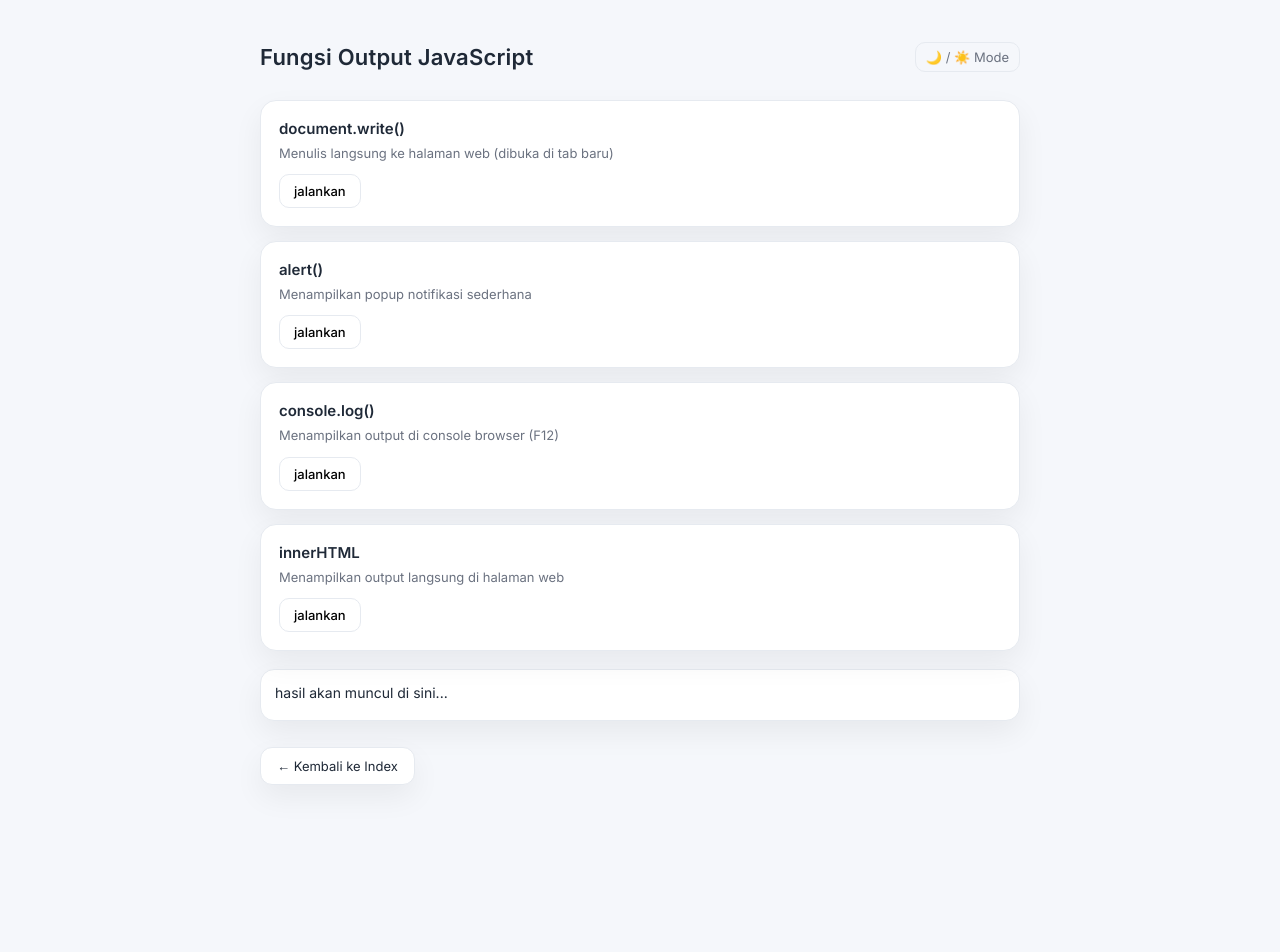
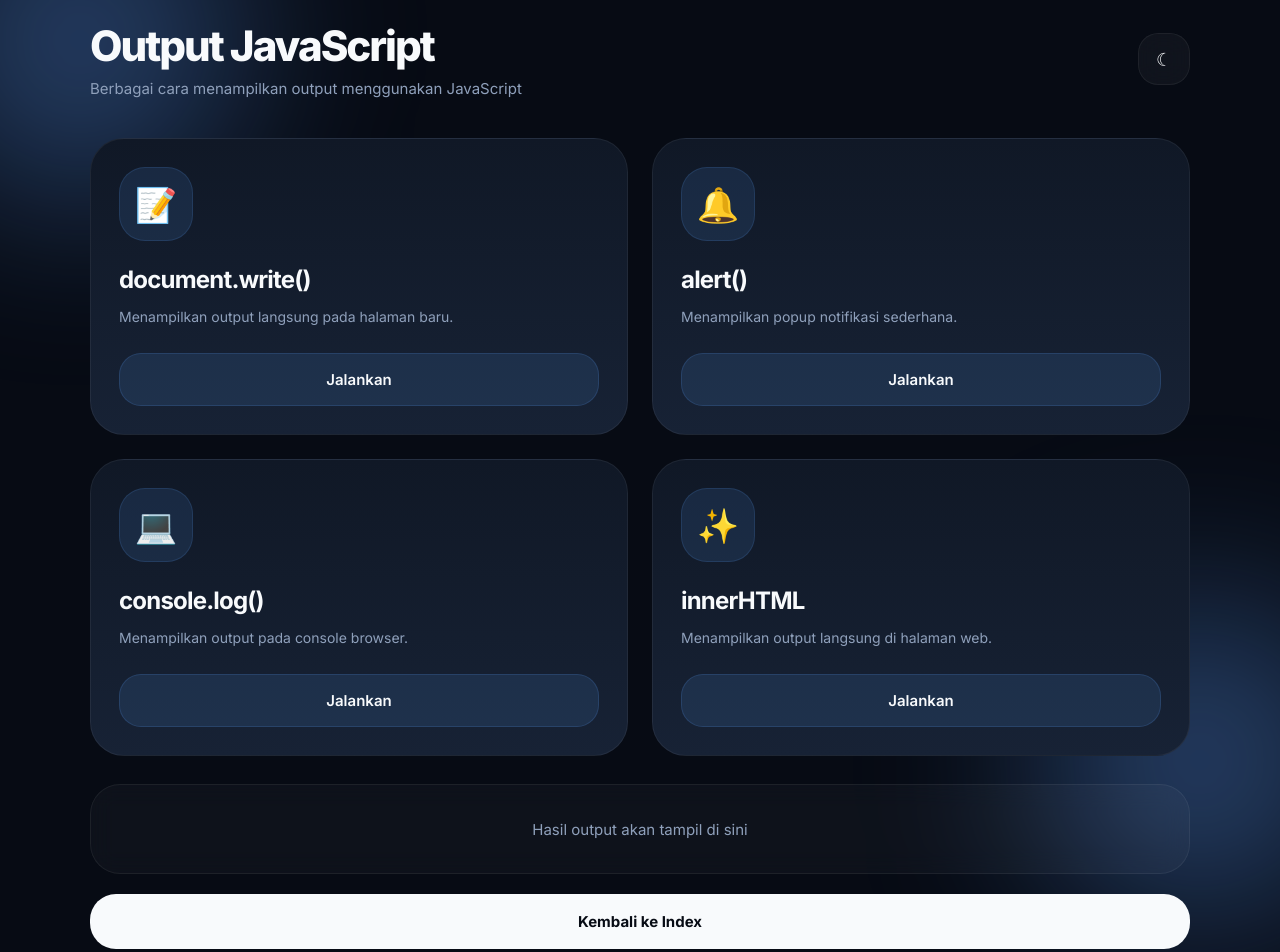
Before and after one commit to rafidan-cloud/RafiJavaScript, a plain HTML site: page output.html in a window 1280 px wide. Shown: the top 952 px of the page. Before the commit the page ends 827 px from the top, so only its background shows below. Drawn offline with Linux system fonts and the light colour scheme.

Commit message:
output.html

```diff
--- a/output.html
+++ b/output.html
@@ -2,199 +2,378 @@
 <html lang="id">
 <head>
 <meta charset="UTF-8">
-<title>Output JavaScript</title>
 <meta name="viewport" content="width=device-width, initial-scale=1.0">
 
-<link href="https://fonts.googleapis.com/css2?family=Inter:wght@300;400;500;600&display=swap" rel="stylesheet">
+<title>Output JavaScript</title>
+
+<link href="https://fonts.googleapis.com/css2?family=Inter:wght@400;500;600;700;800&display=swap" rel="stylesheet">
 
 <style>
+
 :root{
-  --bg:#f5f7fb;
-  --card:#ffffff;
-  --text:#1f2937;
-  --sub:#6b7280;
-  --border:#e6eaf0;
-  --accent:#5b7cfa;
-  --shadow:0 12px 30px rgba(0,0,0,0.06);
+    --bg:#070b14;
+    --card:#101826;
+    --card2:#172235;
+    --text:#f8fafc;
+    --sub:#8fa0bb;
+    --line:rgba(255,255,255,0.06);
+    --accent:#5ea2ff;
+    --glow:rgba(94,162,255,0.35);
 }
 
-body.dark{
-  --bg:#0b1220;
-  --card:#0f172a;
-  --text:#e5e7eb;
-  --sub:#9ca3af;
-  --border:#1f2937;
-  --accent:#7c8cff;
-  --shadow:0 12px 30px rgba(0,0,0,0.45);
+body.light{
+    --bg:#eef3fb;
+    --card:#ffffff;
+    --card2:#f8fbff;
+    --text:#0f172a;
+    --sub:#64748b;
+    --line:#e2e8f0;
+    --accent:#3b82f6;
+    --glow:rgba(59,130,246,0.18);
 }
 
 *{
-  margin:0;
-  padding:0;
-  box-sizing:border-box;
-  font-family:'Inter',sans-serif;
+    margin:0;
+    padding:0;
+    box-sizing:border-box;
+    font-family:'Inter',sans-serif;
 }
 
 body{
-  background:var(--bg);
-  color:var(--text);
-  min-height:100vh;
-  padding:42px 16px;
-  transition:.5s ease;
+    background:var(--bg);
+    color:var(--text);
+
+    min-height:100vh;
+
+    padding:20px;
+
+    overflow-x:hidden;
+
+    transition:.3s;
 }
 
-.container{
-  max-width:760px;
-  margin:auto;
-  animation:fadeIn .6s ease;
+/* BG GLOW */
+
+.blur{
+    position:fixed;
+    width:320px;
+    height:320px;
+
+    border-radius:50%;
+
+    background:var(--glow);
+
+    filter:blur(90px);
+
+    z-index:-1;
 }
 
-@keyframes fadeIn{
-  from{opacity:0; transform:translateY(10px)}
-  to{opacity:1; transform:translateY(0)}
+.blur1{
+    top:-120px;
+    left:-80px;
 }
 
-.header{
-  display:flex;
-  justify-content:space-between;
-  align-items:center;
-  margin-bottom:28px;
+.blur2{
+    bottom:-120px;
+    right:-80px;
 }
 
-h2{
-  font-size:22px;
-  font-weight:600;
-  letter-spacing:0.2px;
+/* CONTAINER */
+
+.container{
+    width:100%;
+    max-width:1100px;
+    margin:auto;
 }
 
-.toggle{
-  font-size:13px;
-  cursor:pointer;
-  color:var(--sub);
-  padding:6px 10px;
-  border-radius:10px;
-  border:1px solid var(--border);
-  transition:.3s;
+/* TOPBAR */
+
+.topbar{
+    display:flex;
+    justify-content:space-between;
+    align-items:center;
+
+    margin-bottom:40px;
 }
 
-.toggle:hover{
-  color:var(--accent);
-  border-color:var(--accent);
+.left h1{
+    font-size:42px;
+    font-weight:800;
+    letter-spacing:-2px;
+
+    margin-bottom:8px;
 }
 
-.item{
-  padding:18px;
-  margin-bottom:14px;
-  border-radius:16px;
-  background:var(--card);
-  border:1px solid var(--border);
-  box-shadow:var(--shadow);
-  transition:.35s ease;
-  position:relative;
-  overflow:hidden;
+.left p{
+    color:var(--sub);
+    font-size:15px;
 }
 
-.item::before{
-  content:"";
-  position:absolute;
-  inset:0;
-  background:linear-gradient(120deg,transparent,rgba(91,124,250,0.08),transparent);
-  transform:translateX(-100%);
-  transition:.6s;
+.mode{
+    width:52px;
+    height:52px;
+
+    border-radius:20px;
+
+    background:rgba(255,255,255,0.04);
+
+    border:1px solid var(--line);
+
+    backdrop-filter:blur(12px);
+
+    display:flex;
+    justify-content:center;
+    align-items:center;
+
+    cursor:pointer;
+
+    font-size:18px;
+
+    transition:.25s;
 }
 
-.item:hover::before{
-  transform:translateX(100%);
+.mode:hover{
+    transform:translateY(-4px) rotate(8deg);
 }
 
-.item:hover{
-  transform:translateY(-4px);
+/* GRID */
+
+.grid{
+    display:grid;
+    grid-template-columns:repeat(2,1fr);
+    gap:24px;
 }
 
-.title{
-  font-weight:600;
-  font-size:15px;
+/* CARD */
+
+.card{
+    position:relative;
+
+    background:linear-gradient(180deg,var(--card),var(--card2));
+
+    border:1px solid var(--line);
+
+    border-radius:34px;
+
+    padding:28px;
+
+    overflow:hidden;
+
+    transition:.3s;
 }
 
-.desc{
-  font-size:13px;
-  color:var(--sub);
-  margin:6px 0 12px;
-  line-height:1.4;
+.card::before{
+    content:"";
+
+    position:absolute;
+
+    inset:0;
+
+    background:
+    linear-gradient(
+        130deg,
+        transparent,
+        rgba(255,255,255,0.04),
+        transparent
+    );
+
+    transform:translateX(-100%);
+    transition:.7s;
 }
 
-button{
-  padding:8px 14px;
-  font-size:13px;
-  border-radius:10px;
-  border:1px solid var(--border);
-  background:transparent;
-  cursor:pointer;
-  font-weight:500;
-  transition:.25s;
+.card:hover::before{
+    transform:translateX(100%);
 }
 
-button:hover{
-  background:var(--accent);
-  color:#fff;
-  border-color:var(--accent);
-  transform:translateY(-1px);
+.card:hover{
+    transform:translateY(-8px);
+    border-color:rgba(94,162,255,0.25);
+    box-shadow:0 20px 50px rgba(0,0,0,0.22);
 }
 
-.output{
-  margin-top:18px;
-  padding:14px;
-  border-radius:14px;
-  border:1px solid var(--border);
-  background:var(--card);
-  min-height:52px;
-  font-size:14px;
-  box-shadow:var(--shadow);
-  transition:.3s;
+/* ICON */
+
+.icon{
+    width:74px;
+    height:74px;
+
+    border-radius:26px;
+
+    display:flex;
+    justify-content:center;
+    align-items:center;
+
+    font-size:34px;
+
+    background:rgba(94,162,255,0.12);
+
+    border:1px solid rgba(94,162,255,0.14);
+
+    margin-bottom:24px;
 }
 
-/* BACK BUTTON PREMIUM */
+/* TEXT */
+
+.card h3{
+    font-size:24px;
+    letter-spacing:-0.8px;
+
+    margin-bottom:10px;
+}
+
+.card p{
+    color:var(--sub);
+
+    font-size:14px;
+    line-height:1.8;
+
+    margin-bottom:24px;
+}
+
+/* BUTTON */
+
+.btn{
+    width:100%;
+
+    padding:16px;
+
+    border:none;
+    border-radius:22px;
+
+    background:rgba(94,162,255,0.12);
+
+    border:1px solid rgba(94,162,255,0.16);
+
+    color:var(--text);
+
+    font-size:15px;
+    font-weight:600;
+
+    cursor:pointer;
+
+    transition:.25s;
+}
+
+.btn:hover{
+    background:var(--accent);
+    color:white;
+
+    transform:translateY(-3px);
+}
+
+/* OUTPUT */
+
+.output{
+    margin-top:28px;
+
+    background:rgba(255,255,255,0.03);
+
+    border:1px solid var(--line);
+
+    border-radius:30px;
+
+    padding:24px;
+
+    min-height:90px;
+
+    display:flex;
+    justify-content:center;
+    align-items:center;
+
+    text-align:center;
+
+    color:var(--sub);
+
+    font-size:15px;
+    line-height:1.8;
+
+    backdrop-filter:blur(12px);
+}
+
+/* BACK */
+
 .back{
-  display:inline-flex;
-  align-items:center;
-  gap:8px;
-  margin-top:26px;
-  padding:10px 16px;
-  font-size:13px;
-  text-decoration:none;
-  color:var(--text);
-  border:1px solid var(--border);
-  border-radius:12px;
-  background:var(--card);
-  box-shadow:var(--shadow);
-  transition:.3s;
+    width:100%;
+
+    margin-top:20px;
+
+    padding:18px;
+
+    border:none;
+    border-radius:26px;
+
+    background:var(--text);
+    color:var(--bg);
+
+    font-size:15px;
+    font-weight:700;
+
+    cursor:pointer;
+
+    transition:.25s;
 }
 
 .back:hover{
-  background:linear-gradient(135deg,var(--accent),#8aa0ff);
-  color:#fff;
-  transform:translateY(-2px);
+    transform:translateY(-4px);
+    opacity:.94;
 }
 
-.toast{
-  position:fixed;
-  bottom:24px;
-  left:50%;
-  transform:translateX(-50%);
-  background:var(--card);
-  color:var(--text);
-  padding:10px 16px;
-  border-radius:12px;
-  border:1px solid var(--border);
-  box-shadow:var(--shadow);
-  opacity:0;
-  transition:.4s;
-  font-size:13px;
+/* MOBILE */
+
+@media(max-width:850px){
+
+    .grid{
+        grid-template-columns:1fr;
+    }
+
+    .left h1{
+        font-size:34px;
+    }
 }
 
-.toast.show{
-  opacity:1;
-  transform:translateX(-50%) translateY(-6px);
+@media(max-width:600px){
+
+    body{
+        padding:14px;
+    }
+
+    .topbar{
+        margin-bottom:26px;
+    }
+
+    .left h1{
+        font-size:28px;
+    }
+
+    .left p{
+        font-size:13px;
+    }
+
+    .card{
+        padding:22px;
+        border-radius:28px;
+    }
+
+    .card h3{
+        font-size:20px;
+    }
+
+    .icon{
+        width:66px;
+        height:66px;
+        border-radius:22px;
+        font-size:30px;
+    }
+
+    .btn,
+    .back{
+        font-size:14px;
+    }
+
+    .output{
+        font-size:14px;
+        border-radius:24px;
+    }
 }
 
 </style>
@@ -202,78 +381,174 @@ button:hover{
 
 <body>
 
+<div class="blur blur1"></div>
+<div class="blur blur2"></div>
+
 <div class="container">
 
-<div class="header">
-  <h2>Fungsi Output JavaScript</h2>
-  <div class="toggle" onclick="mode()">🌙 / ☀️ Mode</div>
-</div>
+    <div class="topbar">
 
-<div class="item">
-  <div class="title">document.write()</div>
-  <div class="desc">Menulis langsung ke halaman web (dibuka di tab baru)</div>
-  <button onclick="pakaiWrite()">jalankan</button>
-</div>
+        <div class="left">
 
-<div class="item">
-  <div class="title">alert()</div>
-  <div class="desc">Menampilkan popup notifikasi sederhana</div>
-  <button onclick="pakaiAlert()">jalankan</button>
-</div>
+            <h1>Output JavaScript</h1>
 
-<div class="item">
-  <div class="title">console.log()</div>
-  <div class="desc">Menampilkan output di console browser (F12)</div>
-  <button onclick="pakaiConsole()">jalankan</button>
-</div>
+            <p>
+                Berbagai cara menampilkan output menggunakan JavaScript
+            </p>
 
-<div class="item">
-  <div class="title">innerHTML</div>
-  <div class="desc">Menampilkan output langsung di halaman web</div>
-  <button onclick="pakaiHTML()">jalankan</button>
-</div>
+        </div>
 
-<div class="output" id="output">hasil akan muncul di sini...</div>
+        <div class="mode" onclick="mode()">
+            ☾
+        </div>
 
-<a href="index.html" class="back">← Kembali ke Index</a>
+    </div>
+
+    <div class="grid">
+
+        <div class="card">
+
+            <div class="icon">
+                📝
+            </div>
+
+            <h3>document.write()</h3>
+
+            <p>
+                Menampilkan output langsung pada halaman baru.
+            </p>
+
+            <button class="btn" onclick="pakaiWrite()">
+                Jalankan
+            </button>
+
+        </div>
+
+        <div class="card">
+
+            <div class="icon">
+                🔔
+            </div>
+
+            <h3>alert()</h3>
+
+            <p>
+                Menampilkan popup notifikasi sederhana.
+            </p>
+
+            <button class="btn" onclick="pakaiAlert()">
+                Jalankan
+            </button>
+
+        </div>
+
+        <div class="card">
+
+            <div class="icon">
+                💻
+            </div>
+
+            <h3>console.log()</h3>
+
+            <p>
+                Menampilkan output pada console browser.
+            </p>
+
+            <button class="btn" onclick="pakaiConsole()">
+                Jalankan
+            </button>
+
+        </div>
+
+        <div class="card">
+
+            <div class="icon">
+                ✨
+            </div>
+
+            <h3>innerHTML</h3>
+
+            <p>
+                Menampilkan output langsung di halaman web.
+            </p>
+
+            <button class="btn" onclick="pakaiHTML()">
+                Jalankan
+            </button>
+
+        </div>
+
+    </div>
+
+    <div class="output" id="output">
+        Hasil output akan tampil di sini
+    </div>
+
+    <button class="back" onclick="kembali()">
+        Kembali ke Index
+    </button>
 
 </div>
 
-<div class="toast" id="toast"></div>
+<script>
 
-<script>
-function mode(){
-  document.body.classList.toggle("dark");
+const output = document.getElementById("output");
+
+function tampil(teks){
+    output.innerHTML = teks;
 }
 
-function toast(msg){
-  let t=document.getElementById("toast");
-  t.innerText=msg;
-  t.classList.add("show");
-  setTimeout(()=>t.classList.remove("show"),1500);
+function mode(){
+    document.body.classList.toggle("light");
 }
 
 function pakaiWrite(){
-  let w=window.open("","_blank");
-  w.document.write("<h2 style='font-family:sans-serif'>Output document.write()</h2>");
-  toast("document.write dijalankan");
+
+    let w = window.open("", "_blank");
+
+    w.document.write(`
+        <div style="
+        font-family:Inter,sans-serif;
+        display:flex;
+        justify-content:center;
+        align-items:center;
+        height:100vh;
+        margin:0;
+        background:#0f172a;
+        color:white;
+        font-size:32px;
+        font-weight:700;
+        ">
+        Output document.write()
+        </div>
+    `);
+
+    tampil("document.write() berhasil dijalankan");
 }
 
 function pakaiAlert(){
-  alert("ini alert()");
-  toast("alert ditampilkan");
+
+    alert("Ini alert JavaScript");
+
+    tampil("alert() berhasil ditampilkan");
 }
 
 function pakaiConsole(){
-  console.log("ini console.log()");
-  document.getElementById("output").innerHTML="cek console (F12)";
-  toast("cek console browser");
+
+    console.log("Ini console.log()");
+
+    tampil("Buka console browser menggunakan F12");
 }
 
 function pakaiHTML(){
-  document.getElementById("output").innerHTML="output innerHTML aktif ✨";
-  toast("innerHTML tampil");
+
+    tampil("Output innerHTML berhasil ditampilkan ✨");
 }
+
+function kembali(){
+    window.location.href = "index.html";
+}
+
 </script>
 
 </body>
```
